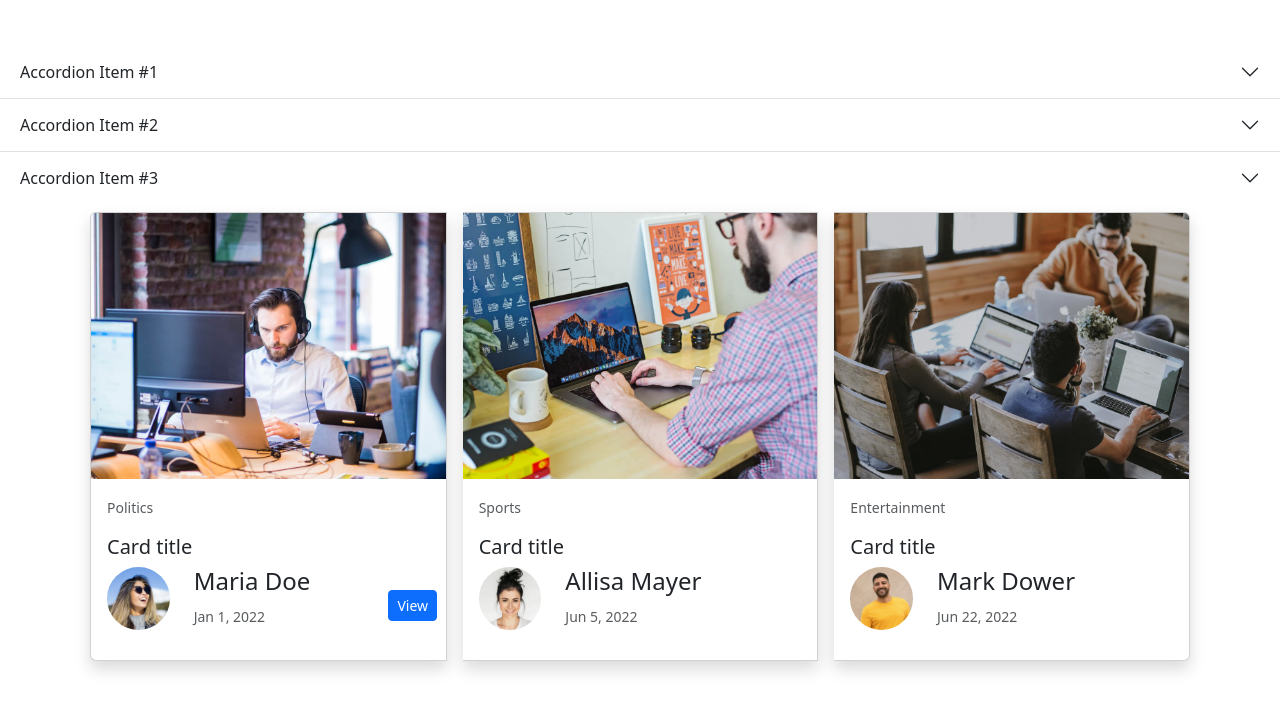
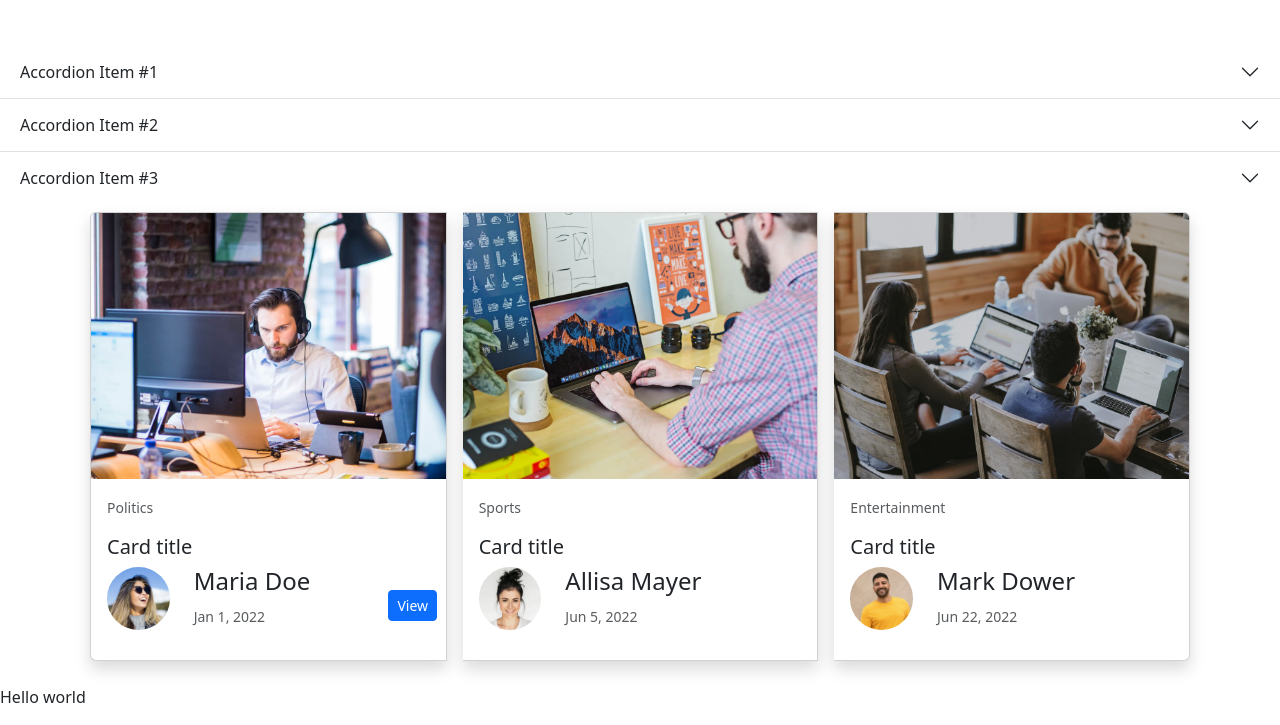
Before and after one commit to Ukaym29/my-first-repo, a plain HTML site: page Zenblog.html in a window 1280 px wide. Shown: the part 1262-1987 px from the top of the page. Before the commit the page ends 1947 px from the top, so only its background shows below. Drawn offline with nearby package versions, Linux system fonts and the light colour scheme.

Commit message:
adding paragraph to Zenblog.html

```diff
--- a/Zenblog.html
+++ b/Zenblog.html
@@ -218,7 +218,8 @@
         </h2>
         <div id="flush-collapseOne" class="accordion-collapse collapse" data-bs-parent="#accordionFlushExample">
           <div class="accordion-body">Placeholder content for this accordion, which is intended to demonstrate the
-            <code>.accordion-flush</code> class. This is the first item's accordion body.</div>
+            <code>.accordion-flush</code> class. This is the first item's accordion body.
+          </div>
         </div>
       </div>
       <div class="accordion-item">
@@ -231,7 +232,8 @@
         <div id="flush-collapseTwo" class="accordion-collapse collapse" data-bs-parent="#accordionFlushExample">
           <div class="accordion-body">Placeholder content for this accordion, which is intended to demonstrate the
             <code>.accordion-flush</code> class. This is the second item's accordion body. Let's imagine this being
-            filled with some actual content.</div>
+            filled with some actual content.
+          </div>
         </div>
       </div>
       <div class="accordion-item">
@@ -245,7 +247,8 @@
           <div class="accordion-body">Placeholder content for this accordion, which is intended to demonstrate the
             <code>.accordion-flush</code> class. This is the third item's accordion body. Nothing more exciting
             happening here in terms of content, but just filling up the space to make it look, at least at first glance,
-            a bit more representative of how this would look in a real-world application.</div>
+            a bit more representative of how this would look in a real-world application.
+          </div>
         </div>
       </div>
     </div>
@@ -272,7 +275,8 @@
               <div class="col-2 d-flex align-items-center justify-content-center">
                 <!-- ...........MODAL..... -->
                 <!-- Button trigger modal -->
-                <button type="button" class="btn btn-primary btn-sm d-flex  " data-bs-toggle="modal" data-bs-target="#exampleModal">
+                <button type="button" class="btn btn-primary btn-sm d-flex  " data-bs-toggle="modal"
+                  data-bs-target="#exampleModal">
                   View
                 </button>
 
@@ -337,6 +341,7 @@
       </div>
   </Section>
   </div>
+  <p> Hello world</p>
 
   <script src="./js/bootstrap.bundle.min.js"></script>
 </body>
```
